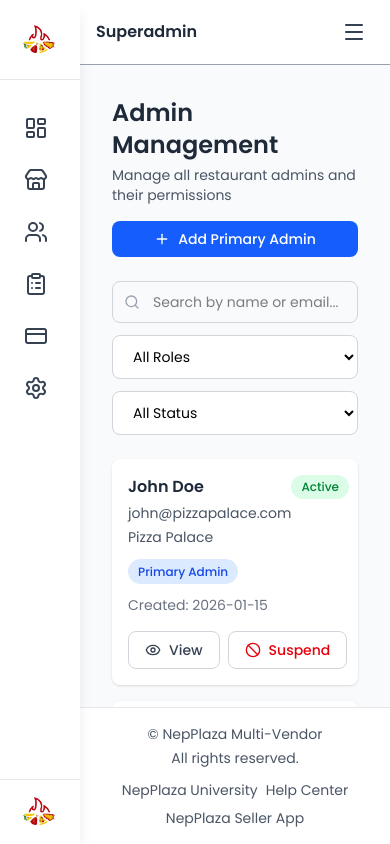
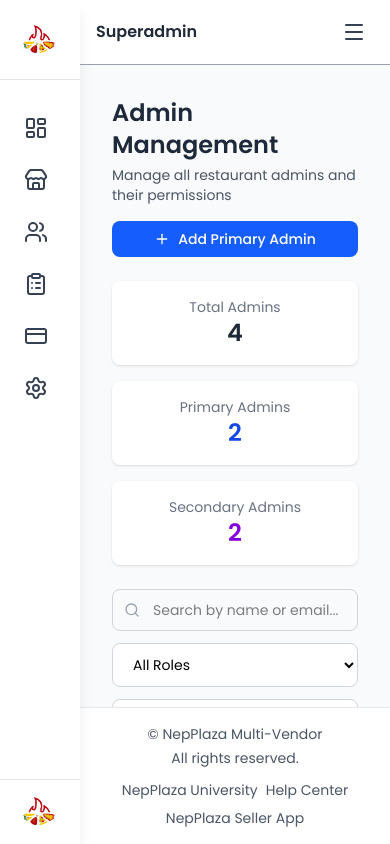
Before and after one commit to Sujan7Neupane/multivendor-restaurant-platform, a Next.js app: page /superadmin/admins in a window 390 px wide. Built offline with nearby package versions, Linux system fonts and the light colour scheme.

Commit message:
feat: add small dashboard in admin management

```diff
--- a/src/app/superadmin/admins/page.tsx
+++ b/src/app/superadmin/admins/page.tsx
@@ -3,8 +3,7 @@
 import Input from "@/components/ui/Input";
 import Link from "next/link";
 
-// Hardcoded for now
-// TODO: fetch from db later
+// hardcoded data -- will be added later
 const admins = [
   {
     id: 1,
@@ -44,10 +43,18 @@
   },
 ];
 
+const totalAdmins = admins.length;
+const primaryAdminsCount = admins.filter(
+  (a) => a.role === "Primary Admin",
+).length;
+const secondaryAdminsCount = admins.filter(
+  (a) => a.role === "Secondary Admin",
+).length;
+
 export default function AdminManagement() {
   return (
     <div className="p-4 sm:p-6 bg-gray-50 min-h-screen">
-      {/* Page Header */}
+      {/* Header */}
       <div className="flex flex-col sm:flex-row sm:items-center sm:justify-between gap-4 mb-6">
         <div>
           <h1 className="text-2xl font-semibold text-gray-800">
@@ -57,41 +64,54 @@
             Manage all restaurant admins and their permissions
           </p>
         </div>
-
-        {/* Add Primary Admin Button */}
-        <Link href={"/superadmin/admins/add"}>
+        <Link href="/superadmin/admins/add">
           <Button Icon={Plus} className="w-full sm:w-auto">
             Add Primary Admin
           </Button>
         </Link>
       </div>
 
+      {/* Admin Summary at top */}
+      <div className="grid grid-cols-1 md:grid-cols-3 gap-4 mb-6">
+        <div className="bg-white rounded-lg shadow p-4 flex flex-col items-center justify-center">
+          <p className="text-sm text-gray-500">Total Admins</p>
+          <p className="text-2xl font-semibold text-gray-800">{totalAdmins}</p>
+        </div>
+        <div className="bg-white rounded-lg shadow p-4 flex flex-col items-center justify-center">
+          <p className="text-sm text-gray-500">Primary Admins</p>
+          <p className="text-2xl font-semibold text-blue-700">
+            {primaryAdminsCount}
+          </p>
+        </div>
+        <div className="bg-white rounded-lg shadow p-4 flex flex-col items-center justify-center">
+          <p className="text-sm text-gray-500">Secondary Admins</p>
+          <p className="text-2xl font-semibold text-purple-700">
+            {secondaryAdminsCount}
+          </p>
+        </div>
+      </div>
+
       {/* Filters */}
-      <div className="flex flex-col sm:flex-row gap-3 mb-6">
-        {/* Search Input */}
+      <div className="flex flex-col md:flex-row gap-3 mb-6">
         <Input
           placeholder="Search by name or email..."
           Icon={Search}
-          className="sm:w-80"
+          className="md:w-80"
         />
-
-        {/* Role Filter */}
-        <select className="w-full sm:w-auto px-4 py-2.5 border border-gray-300 rounded-lg text-sm focus:outline-none focus:ring-2 focus:ring-blue-500 focus:border-blue-500 bg-white">
+        <select className="w-full md:w-auto px-4 py-2.5 border border-gray-300 rounded-lg text-sm bg-white">
           <option>All Roles</option>
           <option>Primary Admin</option>
           <option>Secondary Admin</option>
         </select>
-
-        {/* Status Filter */}
-        <select className="w-full sm:w-auto px-4 py-2.5 border border-gray-300 rounded-lg text-sm focus:outline-none focus:ring-2 focus:ring-blue-500 focus:border-blue-500 bg-white">
+        <select className="w-full md:w-auto px-4 py-2.5 border border-gray-300 rounded-lg text-sm bg-white">
           <option>All Status</option>
           <option>Active</option>
           <option>Suspended</option>
         </select>
       </div>
 
-      {/* Desktop Table View */}
-      <div className="hidden md:block bg-white rounded-lg shadow overflow-hidden">
+      {/* Desktop Table */}
+      <div className="hidden lg:block bg-white rounded-lg shadow overflow-hidden">
         <table className="w-full text-sm text-left">
           <thead className="bg-gray-100 text-gray-600">
             <tr>
@@ -104,7 +124,6 @@
               <th className="px-4 py-3">Actions</th>
             </tr>
           </thead>
-
           <tbody className="divide-y">
             {admins.map((admin) => (
               <tr key={admin.id} className="hover:bg-gray-50">
@@ -114,11 +133,7 @@
                 <td className="px-4 py-3 text-gray-600">{admin.email}</td>
                 <td className="px-4 py-3">
                   <span
-                    className={`px-2.5 py-1 text-xs font-medium rounded-full ${
-                      admin.role === "Primary Admin"
-                        ? "bg-blue-100 text-blue-700"
-                        : "bg-purple-100 text-purple-700"
-                    }`}
+                    className={`px-2.5 py-1 text-xs font-medium rounded-full ${admin.role === "Primary Admin" ? "bg-blue-100 text-blue-700" : "bg-purple-100 text-purple-700"}`}
                   >
                     {admin.role}
                   </span>
@@ -126,18 +141,14 @@
                 <td className="px-4 py-3 text-gray-600">{admin.restaurant}</td>
                 <td className="px-4 py-3">
                   <span
-                    className={`px-2.5 py-1 text-xs font-medium rounded-full ${
-                      admin.status === "Active"
-                        ? "bg-green-100 text-green-700"
-                        : "bg-red-100 text-red-700"
-                    }`}
+                    className={`px-2.5 py-1 text-xs font-medium rounded-full ${admin.status === "Active" ? "bg-green-100 text-green-700" : "bg-red-100 text-red-700"}`}
                   >
                     {admin.status}
                   </span>
                 </td>
                 <td className="px-4 py-3 text-gray-600">{admin.createdDate}</td>
                 <td className="px-4 py-3">
-                  <div className="flex gap-2">
+                  <div className="flex gap-2 flex-wrap">
                     <Button variant="outline" size="sm" Icon={Eye}>
                       View
                     </Button>
@@ -158,44 +169,75 @@
         </table>
       </div>
 
-      {/* Mobile Card View */}
-      <div className="md:hidden space-y-4">
+      {/* iPad / Tablet Card View */}
+      <div className="hidden md:block lg:hidden space-y-4">
         {admins.map((admin) => (
-          <div key={admin.id} className="bg-white rounded-lg shadow p-4">
-            <div className="flex items-start justify-between mb-3">
+          <div
+            key={admin.id}
+            className="bg-white rounded-lg shadow p-4 flex flex-col md:flex-row md:items-center md:justify-between gap-4"
+          >
             <div className="flex-1">
               <h3 className="font-semibold text-gray-800">{admin.name}</h3>
               <p className="text-sm text-gray-600 mt-1">{admin.email}</p>
               <p className="text-sm text-gray-600 mt-1">{admin.restaurant}</p>
             </div>
+            <div className="flex gap-2 flex-wrap">
               <span
-                className={`px-2.5 py-1 text-xs font-medium rounded-full ${
-                  admin.status === "Active"
-                    ? "bg-green-100 text-green-700"
-                    : "bg-red-100 text-red-700"
-                }`}
+                className={`px-2.5 py-1 text-xs font-medium rounded-full ${admin.status === "Active" ? "bg-green-100 text-green-700" : "bg-red-100 text-red-700"}`}
               >
                 {admin.status}
               </span>
-            </div>
-
-            <div className="mb-3">
               <span
-                className={`px-2.5 py-1 text-xs font-medium rounded-full ${
-                  admin.role === "Primary Admin"
-                    ? "bg-blue-100 text-blue-700"
-                    : "bg-purple-100 text-purple-700"
-                }`}
+                className={`px-2.5 py-1 text-xs font-medium rounded-full ${admin.role === "Primary Admin" ? "bg-blue-100 text-blue-700" : "bg-purple-100 text-purple-700"}`}
               >
                 {admin.role}
               </span>
             </div>
+            <div className="flex gap-2 flex-wrap mt-2 md:mt-0">
+              <Button variant="outline" className="flex-1" Icon={Eye}>
+                View
+              </Button>
+              {admin.status === "Active" ? (
+                <Button variant="danger" className="flex-1" Icon={Ban}>
+                  Suspend
+                </Button>
+              ) : (
+                <Button variant="success" className="flex-1" Icon={CheckCircle}>
+                  Activate
+                </Button>
+              )}
+            </div>
+          </div>
+        ))}
+      </div>
 
-            <p className="text-sm text-gray-500 mb-4">
+      {/* Mobile Card View */}
+      <div className="md:hidden space-y-4">
+        {admins.map((admin) => (
+          <div key={admin.id} className="bg-white rounded-lg shadow p-4">
+            <div className="flex flex-col sm:flex-row sm:items-center justify-between mb-3 gap-2">
+              <div className="flex-1">
+                <h3 className="font-semibold text-gray-800">{admin.name}</h3>
+                <p className="text-sm text-gray-600 mt-1">{admin.email}</p>
+                <p className="text-sm text-gray-600 mt-1">{admin.restaurant}</p>
+              </div>
+              <div className="flex gap-2 flex-wrap mt-2 sm:mt-0 items-center">
+                <span
+                  className={`px-2.5 py-1 text-xs font-medium rounded-full ${admin.status === "Active" ? "bg-green-100 text-green-700" : "bg-red-100 text-red-700"}`}
+                >
+                  {admin.status}
+                </span>
+                <span
+                  className={`px-2.5 py-1 text-xs font-medium rounded-full ${admin.role === "Primary Admin" ? "bg-blue-100 text-blue-700" : "bg-purple-100 text-purple-700"}`}
+                >
+                  {admin.role}
+                </span>
+              </div>
+            </div>
+            <p className="text-sm text-gray-500 mb-3">
               Created: {admin.createdDate}
             </p>
-
-            <div className="flex gap-2">
+            <div className="flex gap-2 flex-wrap">
               <Button variant="outline" className="flex-1" Icon={Eye}>
                 View
               </Button>
```
Lines whose indentation alone changed are shown as unchanged.
